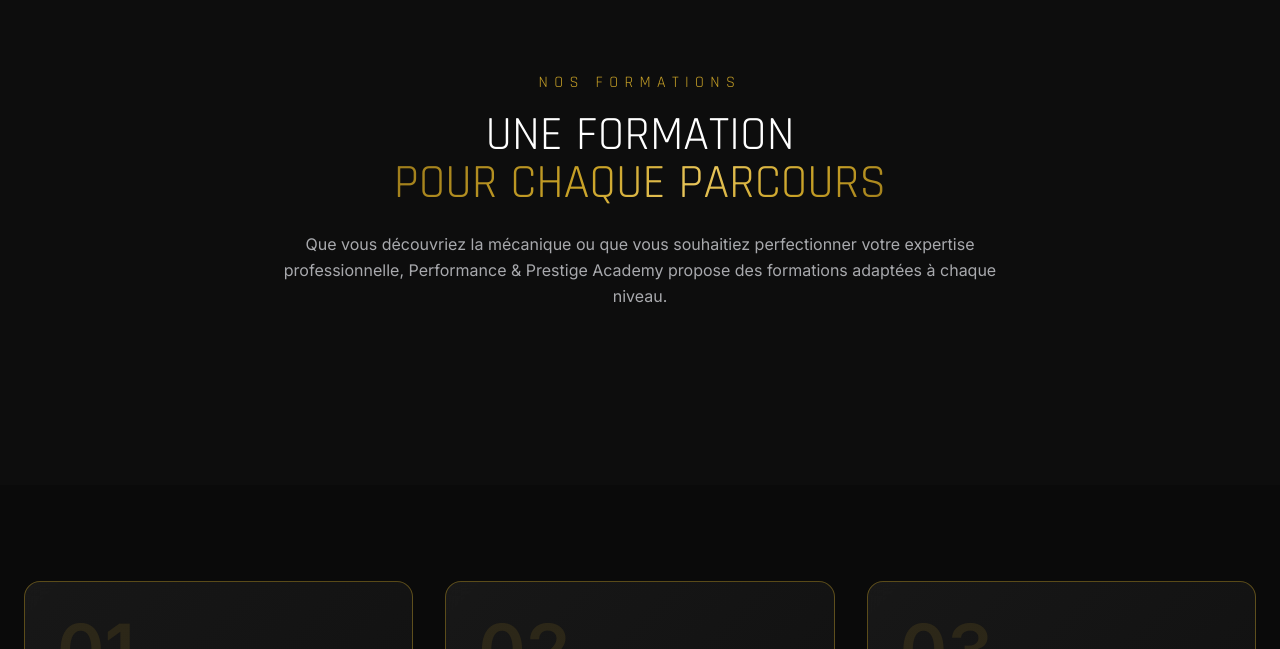
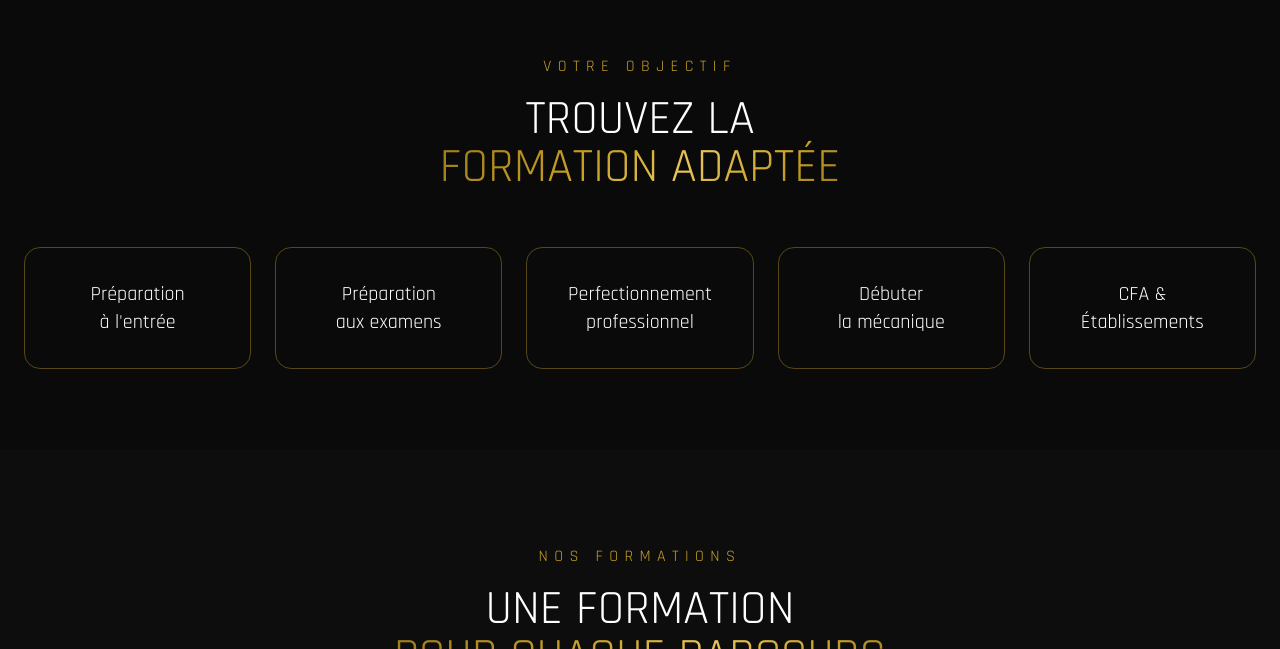
Before and after one commit to PerformancePrestigeAcademy/performance-prestige-academy, a React (Vite) app: page /formation in a window 1280 px wide. Shown: the part 682-1331 px from the top of the page. Built offline with nearby package versions, Linux system fonts and the light colour scheme.

Commit message:
PATCH 006 V4

```diff
--- a/src/Pages/FormationPage.tsx
+++ b/src/Pages/FormationPage.tsx
@@ -88,7 +88,101 @@ export default function FormationPage() {
 
 
 
-                                                     {/* FUN DU HERO */}
+
+
+                                                             {/* FUN DU HERO */}
+
+
+
+
+
+            {/* Choisissez votre parcours */}
+
+<section className="py-20 bg-[#0A0A0A]">
+
+     <div className="max-w-7xl mx-auto px-6">
+
+         <div className="text-center mb-14">
+
+         <p className="font-racing tracking-[0.4em] text-[#C9A227] mb-4">
+         VOTRE OBJECTIF
+         </p>
+
+         <h2 className="font-racing text-5xl">
+         TROUVEZ LA
+         <br />
+         <span className="gold-gradient">
+          FORMATION ADAPTÉE
+         </span>
+         </h2>
+
+         </div>
+
+
+         <div className="grid md:grid-cols-2 lg:grid-cols-5 gap-6">
+
+         <a
+         href="#entree"
+         className="service-card gold-border rounded-2xl p-8 text-center hover:-translate-y-2 transition-all duration-300"
+         >
+         <h3 className="font-racing text-xl">
+         Préparation
+         <br />
+         à l'entrée
+         </h3>
+         </a>
+
+         <a
+         href="#examens"
+         className="service-card gold-border rounded-2xl p-8 text-center hover:-translate-y-2 transition-all duration-300"
+         >
+         <h3 className="font-racing text-xl">
+         Préparation
+         <br />
+         aux examens
+         </h3>
+         </a>
+
+         <a
+         href="#professionnels"
+         className="service-card gold-border rounded-2xl p-8 text-center hover:-translate-y-2 transition-all duration-300"
+         >
+         <h3 className="font-racing text-xl">
+         Perfectionnement
+         <br />
+         professionnel
+         </h3>
+         </a>
+
+         <a
+         href="#debutants"
+         className="service-card gold-border rounded-2xl p-8 text-center hover:-translate-y-2 transition-all duration-300"
+         >
+         <h3 className="font-racing text-xl">
+         Débuter
+         <br />
+         la mécanique
+         </h3>
+         </a>
+
+         <a
+         href="#cfa"
+         className="service-card gold-border rounded-2xl p-8 text-center hover:-translate-y-2 transition-all duration-300"
+         >
+         <h3 className="font-racing text-xl">
+          CFA &
+          <br />
+          Établissements
+         </h3>
+          </a>
+
+         </div>
+
+     </div>
+
+</section>
+
+
 
 
 
@@ -127,6 +221,11 @@ export default function FormationPage() {
 </div>
 
 </section>
+
+
+
+
+
 
                     {/* Les parcours */}
 
@@ -243,7 +342,17 @@ export default function FormationPage() {
 </div>
 
 </section>
+
+
+
+
+
 {/* Préparation aux formations */}
+
+
+
+
+
 
 <section id="preparation" className="py-24 bg-[#0D0D0D]">
 
@@ -403,7 +512,281 @@ export default function FormationPage() {
 
 </section>
 
+
+
+
+
+{/* Préparation aux examens */}
+
+
+
+
+
+<section
+  id="examens"
+  className="py-24 bg-[#0A0A0A]"
+>
+
+     <div className="max-w-7xl mx-auto px-6">
+
+         <div className="text-center mb-20">
+
+         <p className="font-racing tracking-[0.4em] text-[#C9A227] mb-4">
+            PRÉPARATION AUX EXAMENS
+         </p>
+
+         <h2 className="font-racing text-5xl mb-6">
+            CONSOLIDER
+            <br />
+            <span className="gold-gradient">
+                SES ACQUIS
+            </span>
+         </h2>
+
+         <p className="max-w-3xl mx-auto text-[#A8A9AD] leading-relaxed">
+            Des séances ciblées pour préparer efficacement les épreuves du CAP,
+            du Bac Professionnel et du BTS Maintenance des Véhicules.
+            Les contenus sont construits à partir des référentiels officiels afin
+            de renforcer les compétences attendues le jour de l'examen.
+         </p>
+
          </div>
+
+     <div className="grid lg:grid-cols-3 gap-8"></div>
+
+     {/* CAP */}
+
+         <div className="bg-dark-card gold-border rounded-2xl p-8 service-card">
+
+         <p className="font-racing text-xs tracking-[0.35em] text-[#C9A227] mb-3">
+            CAP
+         </p>
+
+         <h3 className="font-racing text-3xl mb-6">
+            Révisions ciblées
+         </h3>
+
+         <ul className="space-y-3 text-[#A8A9AD] mb-8">
+
+         <li>✔ Technologie professionnelle</li>
+         <li>✔ Diagnostic de premier niveau</li>
+         <li>✔ Méthodologie d'intervention</li>
+         <li>✔ Analyse de pannes simples</li>
+         <li>✔ Préparation aux épreuves</li>
+
+         </ul>
+
+         <a
+            href="#"
+            className="btn-outline-gold inline-block px-6 py-3 rounded"
+            >
+            Découvrir
+         </a>
+
+         </div>
+
+     {/* BAC PROFESSIONNEL */}
+         <div className="bg-dark-card gold-border rounded-2xl p-8 service-card">
+
+         <p className="font-racing text-xs tracking-[0.35em] text-[#C9A227] mb-3">
+            BAC PROFESSIONNEL
+         </p>
+
+         <h3 className="font-racing text-3xl mb-6">
+            Révisions techniques
+         </h3>
+
+         <ul className="space-y-3 text-[#A8A9AD] mb-8">
+
+         <li>✔ Diagnostic approfondi</li>
+         <li>✔ Électricité embarquée</li>
+         <li>✔ Procédures constructeur</li>
+         <li>✔ Organisation d'intervention</li>
+         <li>✔ Préparation aux épreuves</li>
+
+         </ul>
+
+         <a
+            href="#"
+            className="btn-outline-gold inline-block px-6 py-3 rounded"
+            >
+            Découvrir
+         </a>
+
+         </div>
+
+      {/* BTS */}
+         <div className="bg-dark-card gold-border rounded-2xl p-8 service-card">
+
+         <p className="font-racing text-xs tracking-[0.35em] text-[#C9A227] mb-3">
+            BTS
+         </p>
+
+         <h3 className="font-racing text-3xl mb-6">
+            Accompagnement BTS
+         </h3>
+
+         <ul className="space-y-3 text-[#A8A9AD] mb-8">
+
+         <li>✔ Analyse technique</li>
+         <li>✔ Diagnostic avancé</li>
+         <li>✔ Gestion d'atelier</li>
+         <li>✔ Technologies innovantes</li>
+         <li>✔ Préparation aux examens</li>
+
+         </ul>
+
+         <a
+            href="#"
+            className="btn-outline-gold inline-block px-6 py-3 rounded"
+            >
+            Découvrir
+         </a>
+
+         </div>
+
+    </div>
+
+</section>
+
+
+
+
+
+{/* Formation mécanique */}
+
+
+
+
+
+<section
+  id="formation-mecanique"
+  className="py-24 bg-[#0D0D0D]"
+>
+
+     <div className="max-w-7xl mx-auto px-6">
+
+         <div className="text-center mb-20">
+
+         <p className="font-racing tracking-[0.4em] text-[#C9A227] mb-4">
+            FORMATIONS MÉCANIQUES
+         </p>
+
+         <h2 className="font-racing text-5xl mb-6">
+            APPRENDRE,
+            <br />
+            <span className="gold-gradient">
+                PROGRESSER, PERFORMER
+            </span>
+         </h2>
+
+         <p className="max-w-3xl mx-auto text-[#A8A9AD] leading-relaxed">
+            Des formations conçues pour tous les profils, du passionné qui souhaite
+            découvrir la mécanique jusqu'au professionnel désirant développer son
+            expertise ou se spécialiser dans le sport automobile.
+         </p>
+
+         </div>
+
+     <div className="grid lg:grid-cols-3 gap-8"></div>
+
+     {/* DÉBUTANT */}
+         <div className="bg-dark-card gold-border rounded-2xl p-8 service-card">
+
+         <p className="font-racing text-xs tracking-[0.35em] text-[#C9A227] mb-3">
+            DÉBUTANT
+         </p>
+
+         <h3 className="font-racing text-3xl mb-6">
+            Découvrir la mécanique
+         </h3>
+
+         <ul className="space-y-3 text-[#A8A9AD] mb-8">
+
+         <li>✔ Entretien courant</li>
+
+         <li>✔ Fonctionnement d'un moteur</li>
+         <li>✔ Contrôles essentiels</li>
+         <li>✔ Utilisation de l'outillage</li>
+         <li>✔ Premières interventions</li>
+
+         </ul>
+
+         <a href="#" className="btn-outline-gold inline-block px-6 py-3 rounded">
+            Découvrir
+         </a>
+
+         </div>
+
+     {/* INITIE */}
+         <div className="bg-dark-card gold-border rounded-2xl p-8 service-card">
+
+         <p className="font-racing text-xs tracking-[0.35em] text-[#C9A227] mb-3">
+INITIE
+         </p>
+
+         <h3 className="font-racing text-3xl mb-6">
+            Développer son expertise
+         </h3>
+
+         <ul className="space-y-3 text-[#A8A9AD] mb-8">
+
+         <li>✔ Diagnostic avancé</li>
+
+         <li>✔ Méthodes constructeur</li>
+
+         <li>✔ Électronique embarquée</li>
+
+         <li>✔ Organisation d'atelier</li>
+
+         <li>✔ Perfectionnement technique</li>
+
+         </ul>
+
+         <a href="#" className="btn-outline-gold inline-block px-6 py-3 rounded">
+            Découvrir
+         </a>
+
+         </div>
+
+     {/* COMPETITION */}
+         <div className="bg-dark-card gold-border rounded-2xl p-8 service-card">
+
+         <p className="font-racing text-xs tracking-[0.35em] text-[#C9A227] mb-3">
+            COMPÉTITION
+         </p>
+
+         <h3 className="font-racing text-3xl mb-6">
+            Performance & préparation
+         </h3>
+
+         <ul className="space-y-3 text-[#A8A9AD] mb-8">
+
+         <li>✔ Préparation moteur</li>
+
+         <li>✔ Châssis & suspensions</li>
+
+         <li>✔ Acquisition de données</li>
+
+         <li>✔ Assistance circuit</li>
+
+         <li>✔ Méthodes de compétition</li>
+
+         </ul>
+
+         <a href="#" className="btn-outline-gold inline-block px-6 py-3 rounded">
+            Découvrir
+         </a>
+
+         </div>
+
+     </div>
+
+</section>
+
+
+
+     </div>
 
   );
 }
--- a/src/components/HomePage.tsx
+++ b/src/components/HomePage.tsx
@@ -374,7 +374,7 @@ function Formation() {
                       : 'btn-outline-gold text-[#C9A227]'
                   }`}
                 >
-                  DECOUVRIR NOS FORMATIONS
+                  DECOUVRIR LA FORMATION
                 </a>
               </div>
             </div>
@@ -403,7 +403,7 @@ function Formation() {
               issus du monde de la compétition.
             </p>
             <a href="#contact" className="btn-gold text-black font-racing font-bold text-sm tracking-widest px-8 py-3 rounded inline-block">
-              RENSEIGNEMENTS
+              VOIR TOUTES LES FORMATIONS
             </a>
           </div>
         </div>
@@ -450,11 +450,7 @@ function About() {
               className="rounded-xl w-full h-auto object-cover"
             />
             <div className="absolute -bottom-6 -right-6 w-32 h-32 rounded-xl overflow-hidden gold-border">
-              <img
-                src="/images/logo.png"
-                alt="PPA Logo"
-                className="w-full h-full object-cover"
-              />
+
             </div>
           </div>
         </div>
```
